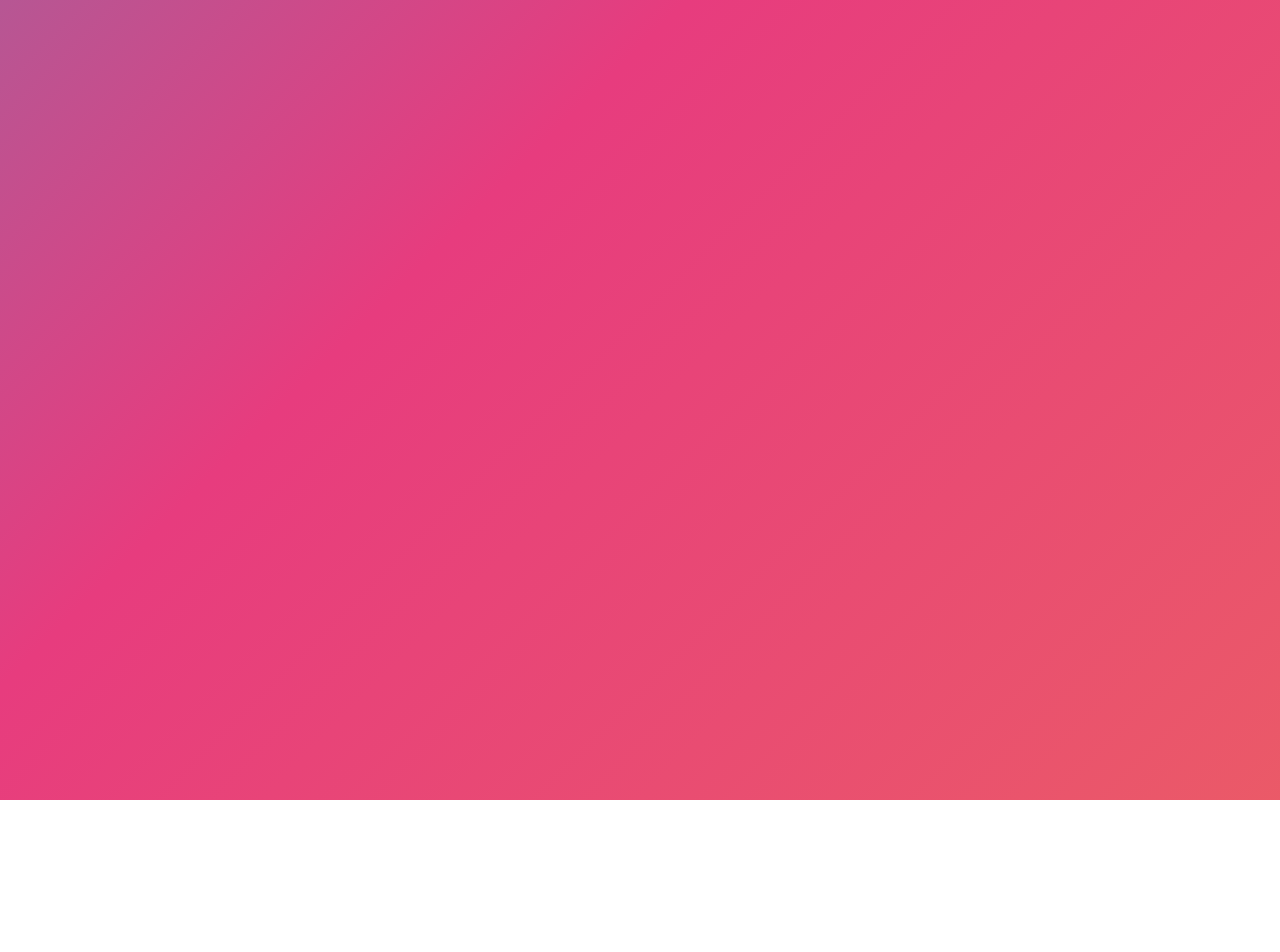
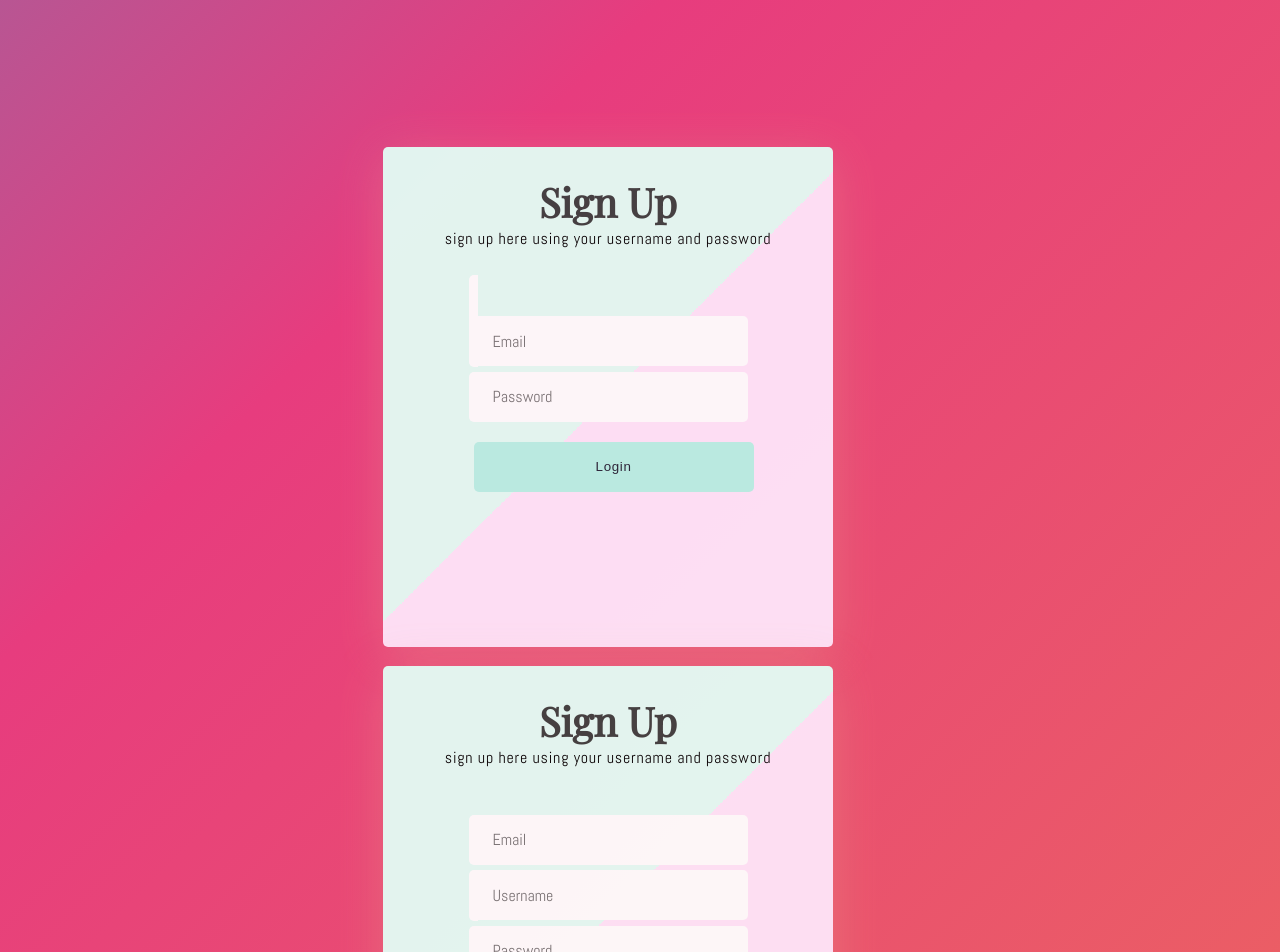
Before and after one commit to alemus98/Vibe-Check, a React (Create React App) app in the folder client/: page /login-signup in a window 1280 px wide. Before the commit this address had no page. Shown: the top 952 px of the page. Before the commit the page ends 800 px from the top, so only its background shows below. Built offline with nearby package versions, Linux system fonts and the light colour scheme; a web font is replaced by a local one.

Commit message:
updating login- signup page

```diff
--- a/client/src/App.js
+++ b/client/src/App.js
@@ -11,6 +11,7 @@ import Login from "./componets/Login";
 import Home from "./pages/Home";
 import Profile from "./pages/Profile";
 import { setContext } from "@apollo/client/link/context";
+import LoginSignup from "./pages/LoginSignup";
 
 const httpLink = createHttpLink({
   uri: "/graphql",
@@ -39,9 +40,9 @@ function App() {
           {/* <Header /> */}
           <div className="container">
             <Routes>
-              <Route path="/" element={<Signup />} />
-              <Route path="/signup" element={<Home />} />
-              <Route path="/login" element={<Login />} />
+              <Route path="/" element={<Home />} />
+
+              <Route path="/login-signup" element={<LoginSignup />} />
               <Route path="/me" element={<Profile />} />
             </Routes>
           </div>
--- a/client/src/componets/Login.js
+++ b/client/src/componets/Login.js
@@ -1,12 +1,12 @@
-import React, { useState } from 'react';
-import { Link } from 'react-router-dom';
-import { useMutation } from '@apollo/client';
-import { LOGIN_USER } from '../utils/mutations';
+import React, { useState } from "react";
+import { Link } from "react-router-dom";
+import { useMutation } from "@apollo/client";
+import { LOGIN_USER } from "../utils/mutations";
 
-import Auth from '../utils/auth';
+import Auth from "../utils/auth";
 
 const Login = (props) => {
-  const [formState, setFormState] = useState({ email: '', password: '' });
+  const [formState, setFormState] = useState({ email: "", password: "" });
   const [login, { error, data }] = useMutation(LOGIN_USER);
 
   const handleChange = (event) => {
@@ -32,61 +32,69 @@ const Login = (props) => {
     }
 
     setFormState({
-      email: '',
-      password: '',
+      email: "",
+      password: "",
     });
   };
 
-
   // TODO: re-label w/new classes/css
   return (
-    <main className="flex-row justify-center mb-4">
-      <div className="col-12 col-lg-10">
-        <div className="card">
-          <h4 className="card-header bg-dark text-light p-2">Login</h4>
-          <div className="card-body">
-            {data ? (
-              <p>
-                Success! You may now head{' '}
-                <Link to="/">back to the homepage.</Link>
-              </p>
-            ) : (
+    <div className="overlay">
       <form onSubmit={handleFormSubmit}>
+        <div className="con">
+          <header className="head-form">
+            <h2>Sign Up</h2>
+            <p>sign up here using your username and password</p>
+          </header>
+          <br></br>
+          <div className="field-set">
+            <span className="input-item">
+              <i className="fa fa-user-circle"></i>
+            </span>
+
+            <br></br>
+            <span className="input-item">
+              <i className="fa fa-key"></i>
+            </span>
             <input
+              value={formState.email}
               className="form-input"
-                  placeholder="Your email"
+              id="text-input"
+              type="text"
+              onChange={handleChange}
               name="email"
-                  type="email"
-                  value={formState.email}
+              placeholder="Email"
+              required
+            ></input>
+
+            <br></br>
+            <span className="input-item">
+              <i className="fa fa-key"></i>
+            </span>
+            <input
+              value={formState.password}
+              className="form-input"
+              type="password"
+              placeholder="Password"
               onChange={handleChange}
-                />
-                <input
-                  className="form-input"
-                  placeholder="******"
+              id="pwd"
               name="password"
-                  type="password"
-                  value={formState.password}
-                  onChange={handleChange}
-                />
-                <button
-                  className="btn btn-block btn-primary"
-                  style={{ cursor: 'pointer' }}
-                  type="submit"
-                >
-                  Submit
+              required
+            ></input>
+
+            <br></br>
+
+            {/* <button type="submit" className="log-in"> Sign Up</button> */}
+          </div>
+          <div className="other">
+            <button type="submit" className="btn submits sign-up">
+              Login
+              <i className="fa fa-user-plus" aria-hidden="true"></i>
             </button>
-              </form>
-            )}
-
-            {error && (
-              <div className="my-3 p-3 bg-danger text-white">
-                {error.message}
-              </div>
-            )}
           </div>
         </div>
+      </form>
     </div>
-    </main>
   );
 };
 
--- a/client/src/componets/Signup.js
+++ b/client/src/componets/Signup.js
@@ -5,7 +5,6 @@ import { useMutation } from "@apollo/client";
 import { ADD_USER } from "../utils/mutations";
 import "../css/sign.css";
 import Auth from "../utils/auth";
-
 
 const Signup = () => {
   const [formState, setFormState] = useState({
@@ -42,7 +41,7 @@ const Signup = () => {
   // TODO: re-label class/css
   return (
     <div className="overlay">
-      <form>
+      <form onSubmit={handleFormSubmit}>
         <div className="con">
           <header className="head-form">
             <h2>Sign Up</h2>
@@ -54,9 +53,12 @@ const Signup = () => {
               <i className="fa fa-user-circle"></i>
             </span>
             <input
+              value={formState.email}
               className="form-input"
               id="text-input"
               type="text"
+              onChange={handleChange}
+              name="email"
               placeholder="Email"
               required
             ></input>
@@ -66,10 +68,12 @@ const Signup = () => {
               <i className="fa fa-key"></i>
             </span>
             <input
+              value={formState.username}
               className="form-input"
               type="text-input"
               placeholder="Username"
-              id="usename"
+              onChange={handleChange}
+              id="username"
               name="username"
               required
             ></input>
@@ -79,9 +83,11 @@ const Signup = () => {
               <i className="fa fa-key"></i>
             </span>
             <input
+              value={formState.password}
               className="form-input"
               type="password"
               placeholder="Password"
+              onChange={handleChange}
               id="pwd"
               name="password"
               required
@@ -89,10 +95,10 @@ const Signup = () => {
 
             <br></br>
 
-            <button className="log-in"> Sign Up</button>
+            {/* <button type="submit" className="log-in"> Sign Up</button> */}
           </div>
           <div className="other">
-            <button className="btn submits sign-up">
+            <button type="submit" className="btn submits sign-up">
               Login
               <i className="fa fa-user-plus" aria-hidden="true"></i>
             </button>
--- /dev/null
+++ b/client/src/pages/LoginSignup.js
@@ -0,0 +1,11 @@
+import Login from "../componets/Login";
+import Signup from "../componets/Signup";
+
+export default function LoginSignup() {
+  return (
+    <div>
+      <Login />
+      <Signup />
+    </div>
+  );
+}
```
Also changed, not shown: 1 other file (tests, documents, lock files or other folders). Lines whose indentation alone changed are shown as unchanged.
